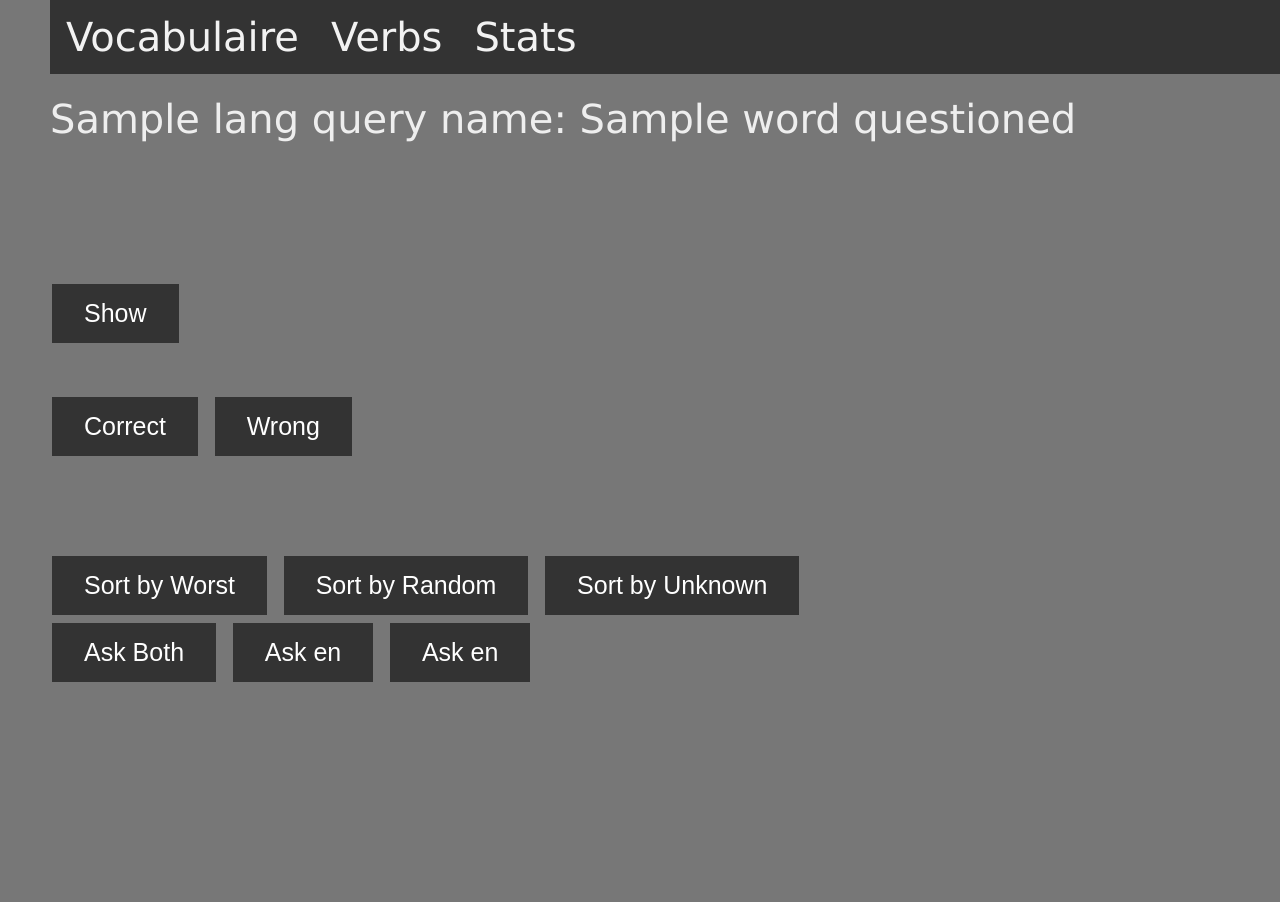
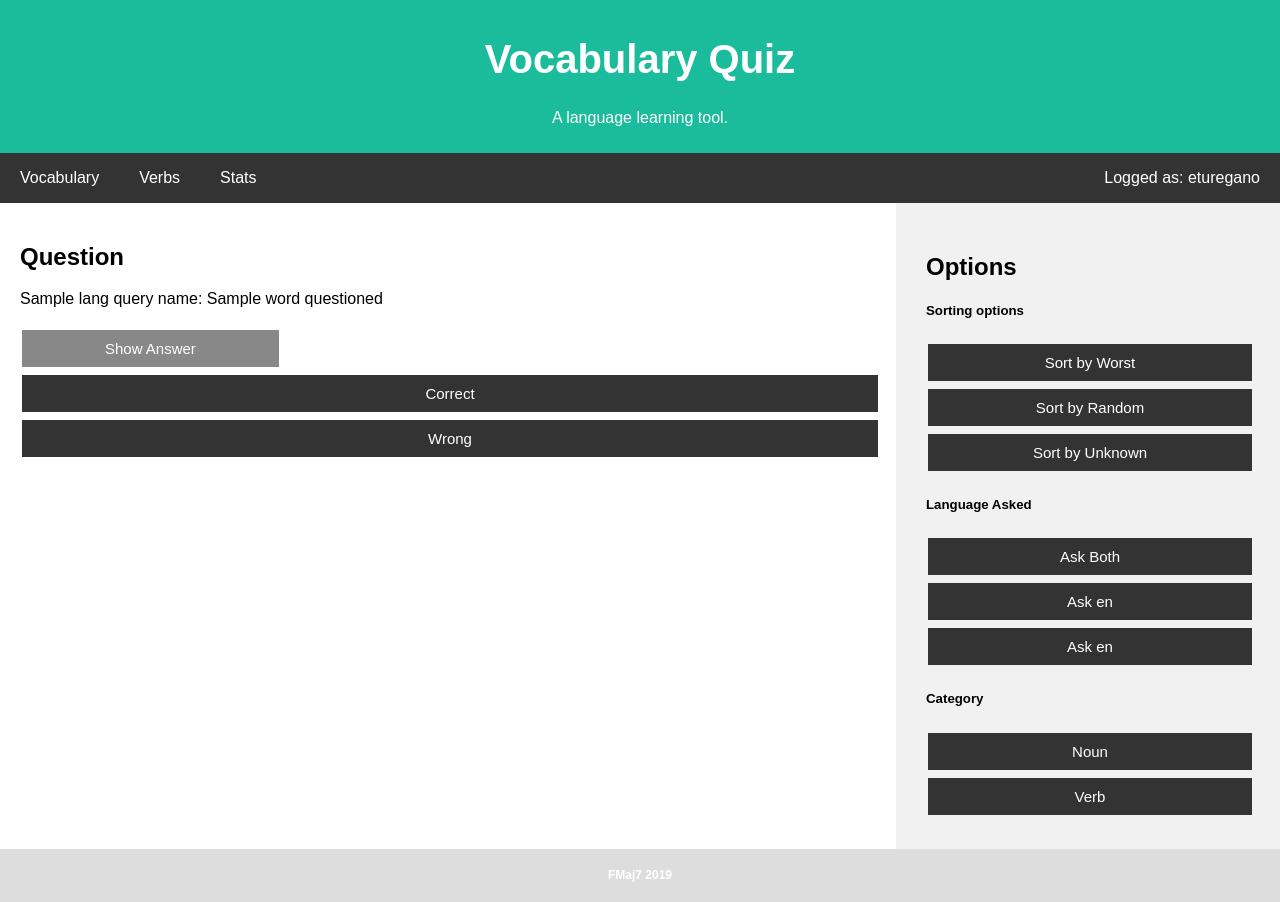
Before and after one commit to Fmaj7-dev/language_flashcards, a Symfony app: template templates/vocabulary.html.twig in a window 1280 px wide. Before the commit the page ends 682 px from the top, so only its background shows below. Run offline with Twig, Linux system fonts and the light colour scheme; the template is opened without the code that fills it: most values are stand-ins (such as "Sample title", 1, 10 or a date in 2020); some libraries are stand-ins or nearby versions.

Commit message:
new template design

```diff
--- a/public/style.css
+++ b/public/style.css
@@ -1,178 +1,137 @@
-body {
-  background-color: #777;
-}
-h1 {
-  color: #fff;
-  text-align: center;
-}
-body {
-  color: #eee;
-  font-family: verdana;
-  font-size: 40px;
-  margin: 50px;
-}
-div{
-  border: 30px;
-}
-.forms form,
-.forms form div {
-      display: inline;
+* {
+    box-sizing: border-box;
   }
 
-.forms button {
-      display: inline;
-      vertical-align: middle;
+  body {
+    font-family: Arial, Helvetica, sans-serif;
+    margin: 0;
   }
+
+  /* Style the header */
+  .header {
+    padding: 10px;
+    text-align: center;
+    background: #1abc9c;
+    color: white;
+  }
+
+  /* Increase the font size of the h1 element */
+  .header h1 {
+    font-size: 40px;
+  }
+
+  /* Style the top navigation bar */
+  .navbar {
+    overflow: hidden;
+    background-color: #333;
+  }
+
+  /* Style the navigation bar links */
+  .navbar a {
+    float: left;
+    display: block;
+    color: white;
+    text-align: center;
+    padding: 16px 20px;
+    text-decoration: none;
+  }
+
+  /* Right-aligned link */
+  .navbar p.right {
+    display: block;
+    color: white;
+    text-align: center;
+    padding: 0px 20px;
+    text-decoration: none;
+    float: right;
+  }
+
+  /* Change color on hover */
+  .navbar a:hover {
+    background-color: #ddd;
+    color: black;
+  }
+
+  /* Column container */
+  .row {
+    display: flex;
+    flex-wrap: wrap;
+  }
+
+  /* Create two unequal columns that sits next to each other */
+  /* Sidebar/left column */
+  .side {
+    flex: 30%;
+    background-color: #f1f1f1;
+    padding: 30px;
+  }
+
   .button {
     background-color: #333;
     border: none;
     color: white;
-  padding: 15px 32px;
+    padding: 10px 10px;
     text-align: center;
     text-decoration: none;
     display: inline-block;
-  font-size: 25px;
+    font-size: 15px;
     margin: 4px 2px;
     cursor: pointer;
+    width: 100%;
   }
-/* The container */
-.container {
-  display: block;
-  position: relative;
-  padding-left: 35px;
-  margin-bottom: 12px;
+
+  .show {
+    background-color: #888;
+    border: none;
+    color: white;
+    padding: 10px 10px;
+    text-align: center;
+    text-decoration: none;
+    display: inline-block;
+    font-size: 15px;
+    margin: 4px 2px;
     cursor: pointer;
-  font-size: 22px;
-  -webkit-user-select: none;
-  -moz-user-select: none;
-  -ms-user-select: none;
-  user-select: none;
+    width: 30%;
   }
 
   #selected{
     background-color: #888;
   }
 
-/* Hide the browser's default radio button */
-.container input {
-  position: absolute;
-  opacity: 0;
-  cursor: pointer;
+  /* Main column */
+  .main {
+    flex: 70%;
+    background-color: white;
+    padding: 20px;
   }
 
-/* Create a custom radio button */
-.checkmark {
-  position: absolute;
-  top: 0;
-  left: 0;
-  height: 25px;
-  width: 25px;
-  background-color: #eee;
-  border-radius: 50%;
+  /* Fake image, just for this example */
+  .fakeimg {
+    background-color: #aaa;
+    width: 100%;
+    padding: 20px;
   }
 
-/* On mouse-over, add a grey background color */
-.container:hover input ~ .checkmark {
-  background-color: #ccc;
+  /* Footer */
+  .footer {
+    padding: 10px;
+    text-align: center;
+    background: #ddd;
+    font-size: 8px;
+    color: white;
   }
 
-/* When the radio button is checked, add a blue background */
-.container input:checked ~ .checkmark {
-  background-color: #2196F3;
+  /* Responsive layout - when the screen is less than 700px wide, make the two columns stack on top of each other instead of next to each other */
+  @media screen and (max-width: 700px) {
+    .row {
+      flex-direction: column;
+    }
   }
 
-/* Create the indicator (the dot/circle - hidden when not checked) */
-.checkmark:after {
-  content: "";
-  position: absolute;
-  display: none;
+  /* Responsive layout - when the screen is less than 400px wide, make the navigation links stack on top of each other instead of next to each other */
+  @media screen and (max-width: 400px) {
+    .navbar a {
+      float: none;
+      width:100%;
     }
-
-/* Show the indicator (dot/circle) when checked */
-.container input:checked ~ .checkmark:after {
-  display: block;
   }
-
-/* Style the indicator (dot/circle) */
-.container .checkmark:after {
-  top: 9px;
-  left: 9px;
-  width: 8px;
-  height: 8px;
-  border-radius: 50%;
-  background: white;
-}
-/* The navigation bar */
-.navbar {
-  overflow: hidden;
-  background-color: #333;
-  position: fixed; /* Set the navbar to fixed position */
-  /*margin:0px 0px 0px 0px;*/
-  top: 0%; /* Position the navbar at the top of the page */
-  width: 100%; /* Full width */
-}
-
-/* Links inside the navbar */
-.navbar a {
-  float: left;
-  display: block;
-  color: #f2f2f2;
-  text-align: center;
-  padding: 14px 16px;
-  text-decoration: none;
-}
-
-/* Change background on mouse-over */
-.navbar a:hover {
-  background: #ddd;
-  color: black;
-}
-
-/* Main content */
-.main {
-  margin-top: 30px; /* Add a top margin to avoid content overlay */
-}
-
-div.minimalistBlack {
-  border: 3px solid #000000;
-  width: 100%;
-  text-align: left;
-  border-collapse: collapse;
-}
-.divTable.minimalistBlack .divTableCell, .divTable.minimalistBlack .divTableHead {
-  border: 1px solid #000000;
-  padding: 5px 4px;
-}
-.divTable.minimalistBlack .divTableBody .divTableCell {
-  font-size: 13px;
-}
-.divTable.minimalistBlack .divTableHeading {
-  background: #CFCFCF;
-  background: -moz-linear-gradient(top, #dbdbdb 0%, #d3d3d3 66%, #CFCFCF 100%);
-  background: -webkit-linear-gradient(top, #dbdbdb 0%, #d3d3d3 66%, #CFCFCF 100%);
-  background: linear-gradient(to bottom, #dbdbdb 0%, #d3d3d3 66%, #CFCFCF 100%);
-  border-bottom: 3px solid #000000;
-}
-.divTable.minimalistBlack .divTableHeading .divTableHead {
-  font-size: 15px;
-  font-weight: bold;
-  color: #000000;
-  text-align: left;
-}
-.minimalistBlack .tableFootStyle {
-  font-size: 14px;
-  font-weight: bold;
-  color: #000000;
-  border-top: 3px solid #000000;
-}
-.minimalistBlack .tableFootStyle {
-  font-size: 14px;
-}
-/* DivTable.com */
-.divTable{ display: table; }
-.divTableRow { display: table-row; }
-.divTableHeading { display: table-header-group;}
-.divTableCell, .divTableHead { display: table-cell;}
-.divTableHeading { display: table-header-group;}
-.divTableFoot { display: table-footer-group;}
-.divTableBody { display: table-row-group;}
--- a/templates/base.html.twig
+++ b/templates/base.html.twig
@@ -1,20 +1,32 @@
 {# templates/base.html.twig #}
 <!DOCTYPE html>
-<html>
+<html lang="en">
 <head>
+    <title>Vocabulary Quiz</title>
     <meta charset="UTF-8">
     <link rel="stylesheet" href="style.css">
-        <div class="navbar">
-        <a href="vocabulaire.php">Vocabulaire</a>
-        <a href="verbs.php">Verbs</a>
-        <a href="stats.php">Stats</a>
-        </div>
-        <title>{% block title %}{% endblock %}</title>
+    <meta name="viewport" content="width=device-width, initial-scale=0.5">
+    <!--<meta name="viewport" content="width=720, initial-scale=1"> -->
 </head>
 <body>
-        <div id="content">
-        <br>
+
+<div class="header">
+  <h1>Vocabulary Quiz</h1>
+  <p>A language learning tool.</p>
+</div>
+
+<div class="navbar">
+  <a href="#">Vocabulary</a>
+  <a href="#">Verbs</a>
+  <a href="#">Stats</a>
+  <p class="right">Logged as: eturegano</a>
+</div>
+
 {% block body %}{% endblock %}
+
+<div class="footer">
+  <h2>FMaj7 2019</h2>
 </div>
+
 </body>
 </html>
--- a/templates/vocabulary.html.twig
+++ b/templates/vocabulary.html.twig
@@ -1,9 +1,11 @@
 {# templates/vocabulary.html.twig #}
 {% extends 'base.html.twig' %}
+{% block title %}Vocabulary{% endblock %}
+{% block body %}
 
-{% block title %}Vocabulary{% endblock %}
-
-{% block body %}
+<div class="row">
+  <div class="main">
+    <h2>Question</h2>
     <div id='origin'> {{langQueryName|capitalize}}: {{wordQuestioned}}</div>
     <div id='reverse' style='visibility: hidden;'> {{langNotQueryName|capitalize}}: {{wordAnswered}}</div>
 
@@ -15,18 +17,14 @@
       }
     </script>
 
-  <br><br>
-  <button class="button" type="button" onclick="show()">Show</button>
-  <br>
-  <br>
-
+    <button class="show" onclick="show()">Show Answer</button>
     <button class="button" onclick="window.location.href='{{linkOk}}/{{id}}'">Correct</button>
     <button class="button" onclick="window.location.href='{{linkKo}}/{{id}}'">Wrong</button>
+  </div>
 
-  <br>
-<br>
-<br>
-
+  <div class="side">
+    <h2>Options</h2>
+    <h5>Sorting options</h5>
       <button class="button"
       {%if mode == "worst"%}
         id="selected"
@@ -45,8 +43,7 @@
       {% endif %}
       onclick="window.location.href='/setSort/unknown'">Sort by Unknown</button>
 
-<br>
-
+    <h5>Language Asked</h5>
       <button class="button"
         {%if langSelected == "both"%}
           id="selected"
@@ -65,5 +62,19 @@
         {% endif %}
         onclick="window.location.href='/setLang/langB'">Ask {{langBName}}</button>
 
+    <h5>Category</h5>
+      <button class="button"
+        {#{%if nounSelected %}
+          id="selected"
+        {% endif %} #}
+        onclick="window.location.href='/setCat/noun'">Noun</button>
+
+      <button class="button"
+        {#{%if verbSelected %}
+          id="selected"
+        {% endif %} #}
+        onclick="window.location.href='/setCat/verb'">Verb</button>
+  </div>
+</div>
 
 {% endblock %}
```
Lines whose indentation alone changed are shown as unchanged.
